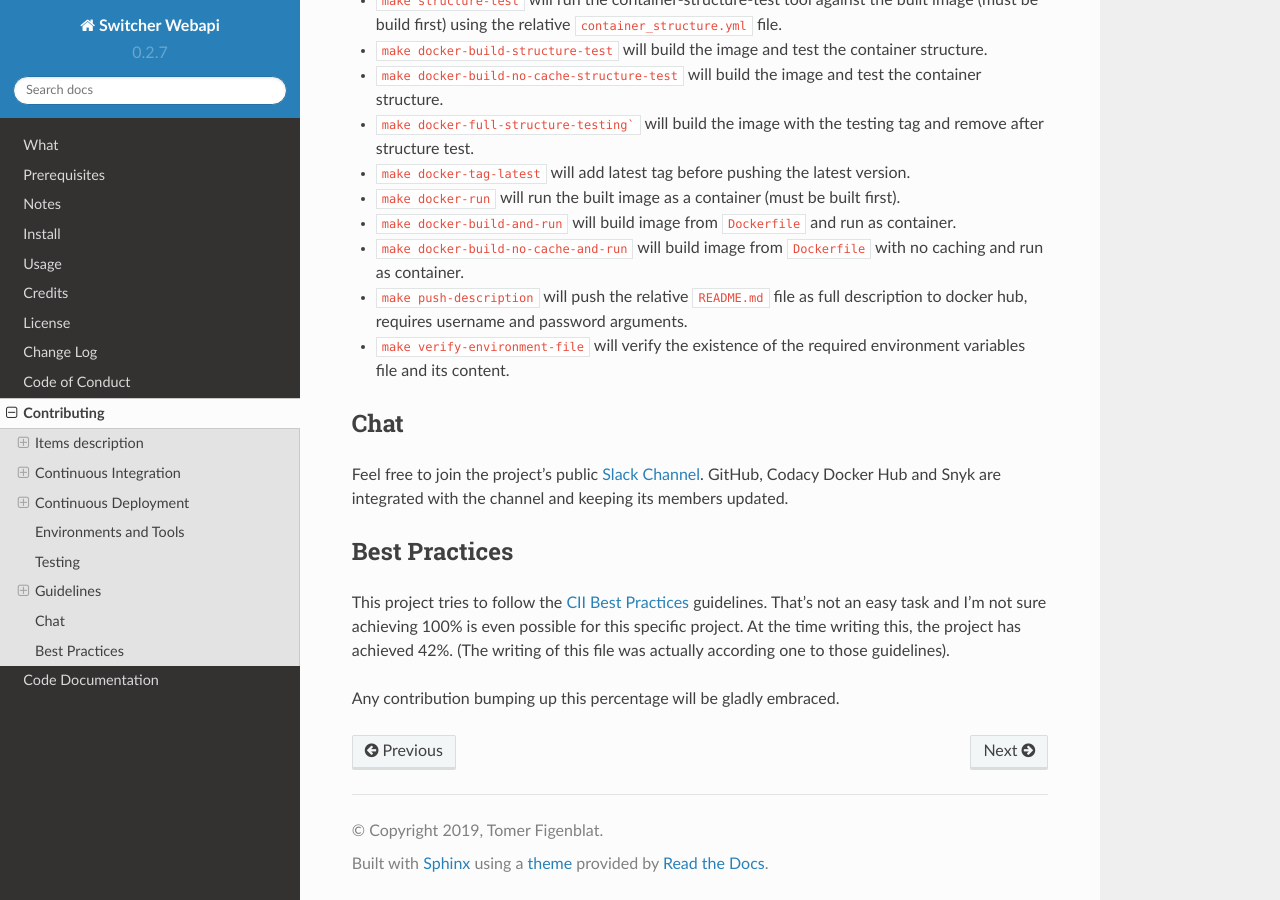
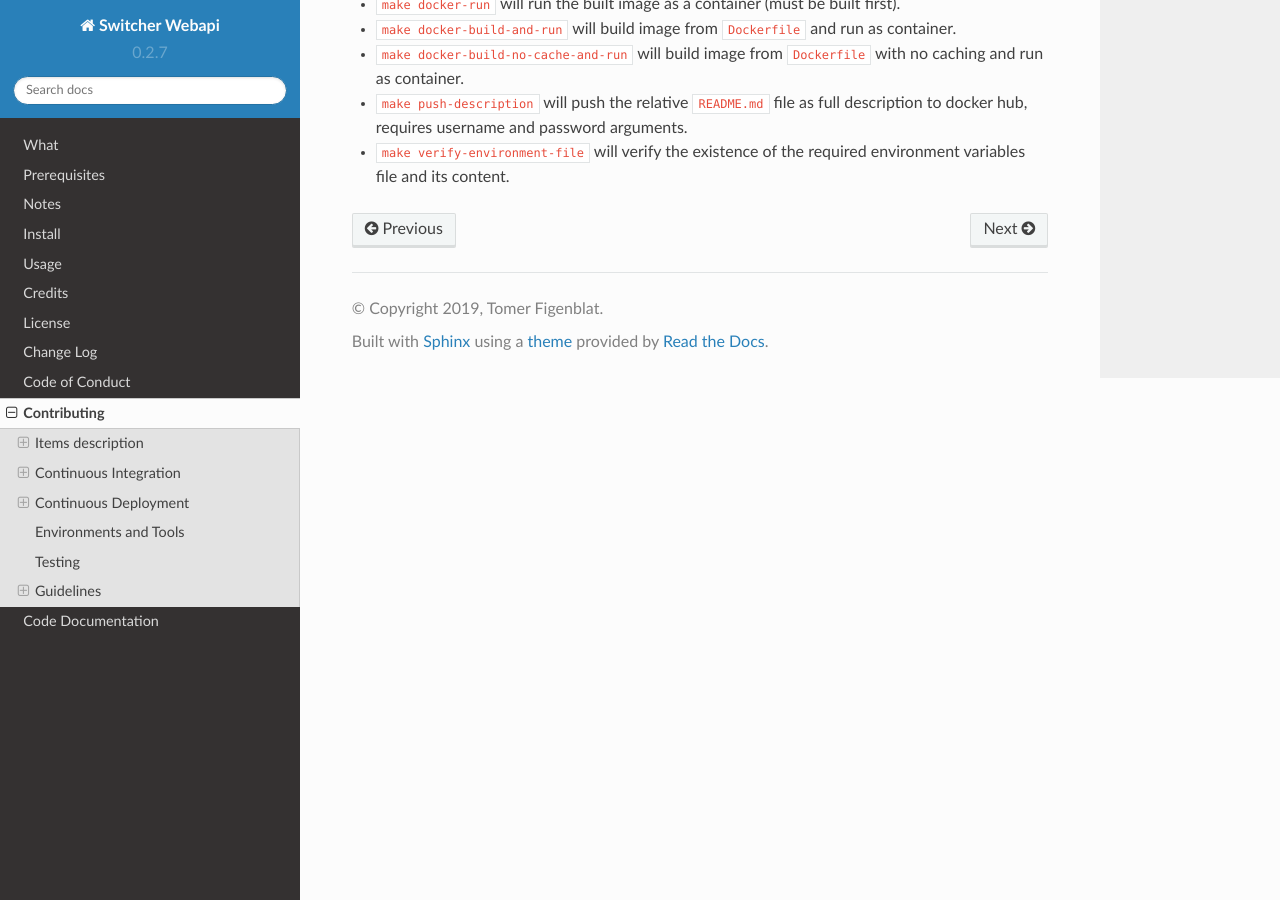
Before and after one commit to TomerFi/switcher_webapi, a Sphinx documentation site: the page built from docs/source/contributing.rst, in a window 1280 px wide and 900 px high, scrolled down 8066 px. Built offline with Sphinx 7.4.7 and the Read the Docs theme 2.0.0, drawn with Linux system fonts in a browser that asks for light colours; some of the changed text lies outside the part shown.

```diff
--- a/docs/source/contributing.rst
+++ b/docs/source/contributing.rst
@@ -161,12 +161,6 @@ David-DM
 `David-DM`_ is keeping an eye for versions updates upon the npm requirements listed in the
 *package.json* file.
 
-Snyk
-----
-
-Snyk_ is keeping an eye out for vulnerabilities in our `npm dependencies`_,
-our  `pypi requirements`_ and our *docker image dependencies*.
-
 Continuous Deployment
 ^^^^^^^^^^^^^^^^^^^^^
 
@@ -328,7 +322,7 @@ Guidelines
 Here are some guidelines (recommendations) for contributing to the ``switcher_webapi`` project:
 *   `Code docstrings documentation is here`_.
 
-*   If you add a python dependency, for order keeping and for Snyk_'s sake,
+*   If you add a python dependency, for legacy support,
     Please add the dependency with the fixed version to ``requirements.txt``,
     And add with no version statement in any or all of the other requirements file based on the
     dependency use case.
@@ -440,22 +434,6 @@ Try ``make help`` to list all the available tasks:
 *   ``make verify-environment-file`` will verify the existence of the required environment
     variables file and its content.
 
-Chat
-^^^^
-
-Feel free to join the project's public `Slack Channel`_.
-GitHub, Codacy Docker Hub and Snyk are integrated with the channel and keeping its members updated.
-
-Best Practices
-^^^^^^^^^^^^^^
-
-This project tries to follow the `CII Best Practices`_ guidelines.
-That's not an easy task and I'm not sure achieving 100% is even possible for this specific project.
-At the time writing this, the project has achieved 42%.
-(The writing of this file was actually according one to those guidelines).
-
-Any contribution bumping up this percentage will be gladly embraced.
-
 .. _aioswitcher pypi module: https://pypi.org/project/aioswitcher/
 .. _module repository here: https://github.com/TomerFi/aioswitcher
 .. _CircleCi Continuous Integration and Deployment Services: https://circleci.com/gh/TomerFi/switcher_webapi/tree/dev
@@ -513,14 +491,9 @@ Any contribution bumping up this percentage will be gladly embraced.
 .. _run remark: https://remark.js.org/
 .. _run prettier: https://prettier.io/
 .. _Docker: https://www.docker.com/
-.. _Slack Channel: https://tomfi.slack.com/messages/CK4DK2Z5G
-.. _CII Best Practices: https://bestpractices.coreinfrastructure.org/en/projects/2891
 .. _black: https://pypi.org/project/black/
 .. _PEP518: https://www.python.org/dev/peps/pep-0518/
 .. _markdown-spellcheck: https://www.npmjs.com/package/markdown-spellcheck
-.. _snyk: https://snyk.io
-.. _npm dependencies: https://snyk.io/test/github/TomerFi/switcher_webapi?targetFile=package.json
-.. _pypi requirements: https://snyk.io/test/github/TomerFi/switcher_webapi?targetFile=requirements.txt
 .. _vale: https://errata-ai.github.io/vale/
 .. _vale styles: https://errata-ai.github.io/vale/styles/
 .. _vale repository: https://github.com/errata-ai/vale/tree/master/docs/styles
```
Also changed, not shown: CONTRIBUTING.md (+1 -26 lines), README.md (+6 -20 lines), 2 other files.
